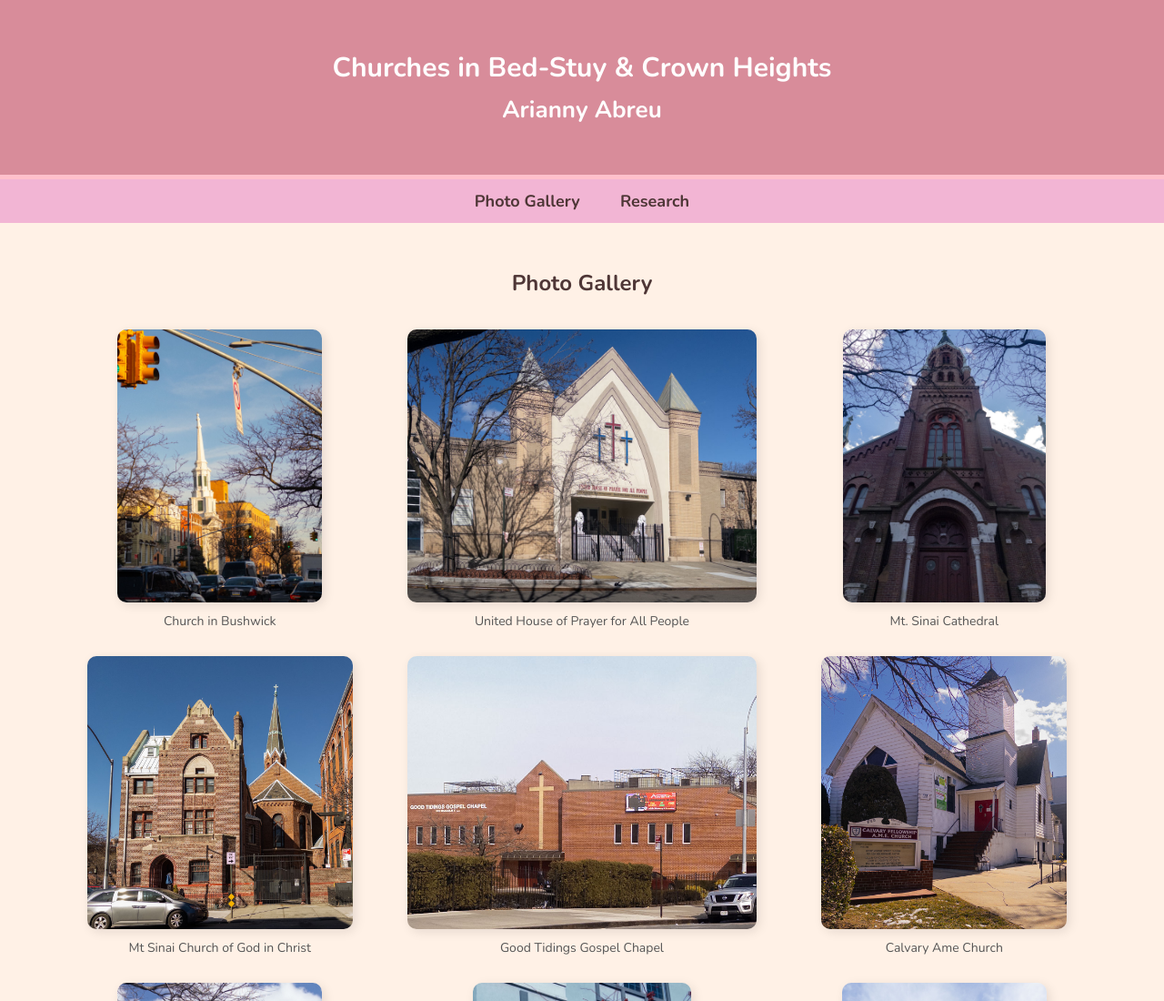
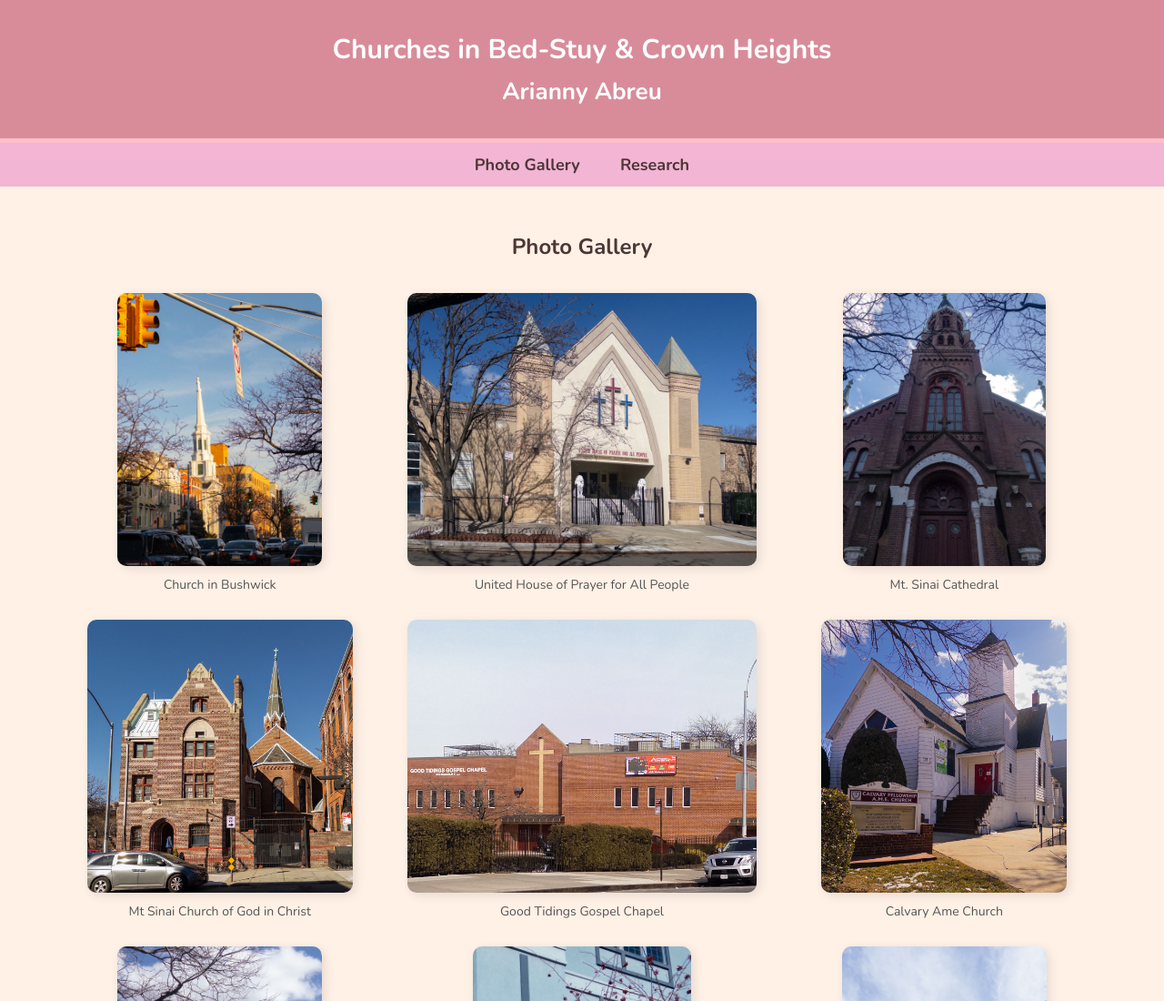
Before and after one commit to Arianny12/Photojournalism, a plain HTML site: page index.html in a window 1280 px wide. Shown: the top 1100 px of the page at 91% size. Drawn offline with nearby package versions, Linux system fonts and the light colour scheme.

Commit message:
Final Files

```diff
--- a/style.css
+++ b/style.css
@@ -12,7 +12,7 @@ body {
 
 header {
     background-color: #D88C9A;
-    padding: 50px 20px;
+    padding: 30px 15px;
     text-align: center;
     color: white;
     border-bottom: 5px solid pink;
```
Also changed, not shown: ._index.html (deleted).
